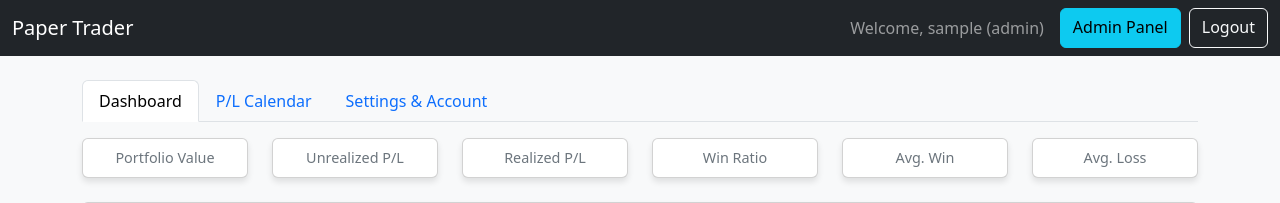
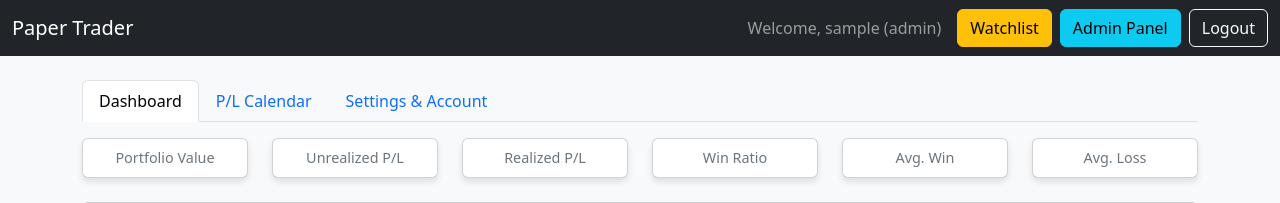
Before and after one commit to shikharvarshney1983/trading_bot, a Flask app: page / in a window 1280 px wide. Shown: the top 203 px of the page. Run offline with Flask 3, Linux system fonts and the light colour scheme; the visitor is signed in with stand-in values (Sample User, id 1); data that the repository does not hold is empty.

Commit message:
Update _base.html

```diff
--- a/templates/_base.html
+++ b/templates/_base.html
@@ -15,10 +15,11 @@
         <div class="container-fluid">
             <a class="navbar-brand" href="/">Paper Trader</a>
             {% if current_user.is_authenticated %}
-            <div class="d-flex">
+            <div class="d-flex align-items-center">
                 <span class="navbar-text me-3">
                     Welcome, {{ current_user.username }} ({{ current_user.role }})
                 </span>
+                <a href="{{ url_for('screener_page') }}" class="btn btn-warning me-2">Watchlist</a>
                 {% if current_user.role == 'admin' %}
                 <a href="{{ url_for('admin_panel') }}" class="btn btn-info me-2">Admin Panel</a>
                 {% endif %}
@@ -40,6 +41,7 @@
         {% endwith %}
         {% block content %}{% endblock %}
     </div>
+    <script src="https://code.jquery.com/jquery-3.7.0.js"></script>
     <script src="https://cdn.jsdelivr.net/npm/bootstrap@5.3.2/dist/js/bootstrap.bundle.min.js"></script>
     {% block scripts %}{% endblock %}
 </body>
```
